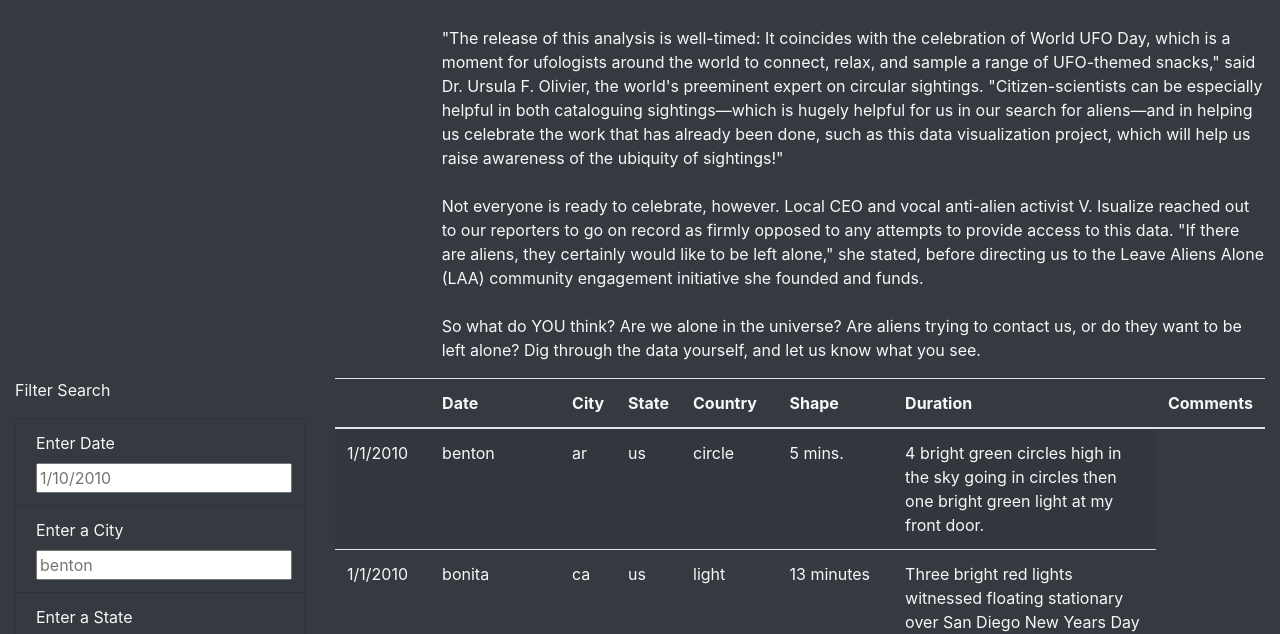
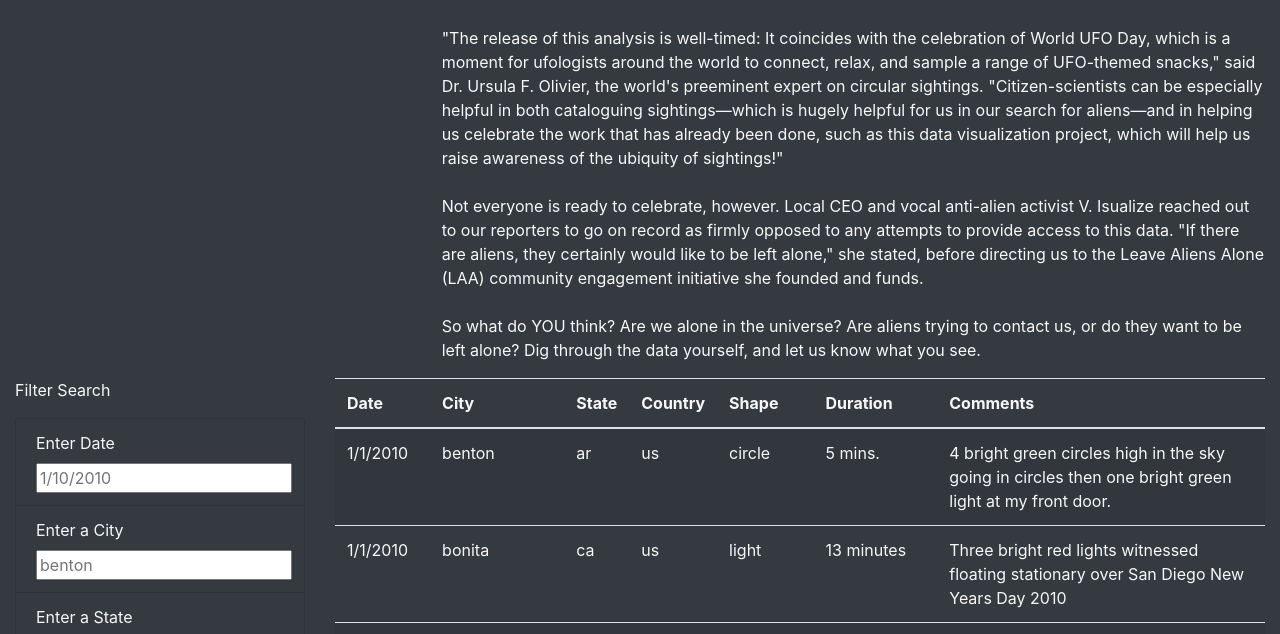
Before and after one commit to allison-chavez/UFOs, a plain HTML site: page index.html in a window 1280 px wide. Shown: the part 417-1051 px from the top of the page. Drawn offline with nearby package versions, Linux system fonts and the light colour scheme.

Commit message:
make sure enter update works and fix styling errors

```diff
--- a/index.html
+++ b/index.html
@@ -69,7 +69,6 @@
             <table class="table table-striped">
               <thead>
                 <tr>
-                 <th>
                  <th>Date</th>
                  <th>City</th>
                  <th>State</th>
@@ -77,7 +76,6 @@
                  <th>Shape</th>
                  <th>Duration</th>
                  <th>Comments</th>
-                 </th>
                 </tr>
               </thead>
               <tbody></tbody>
@@ -91,6 +89,5 @@
 <script src="https://cdnjs.cloudflare.com/ajax/libs/d3/4.11.0/d3.js"></script>
 <script src="static/js/data.js"></script>
 <script src="static/js/app.js"></script>
-
 </body>
 </html>
```
